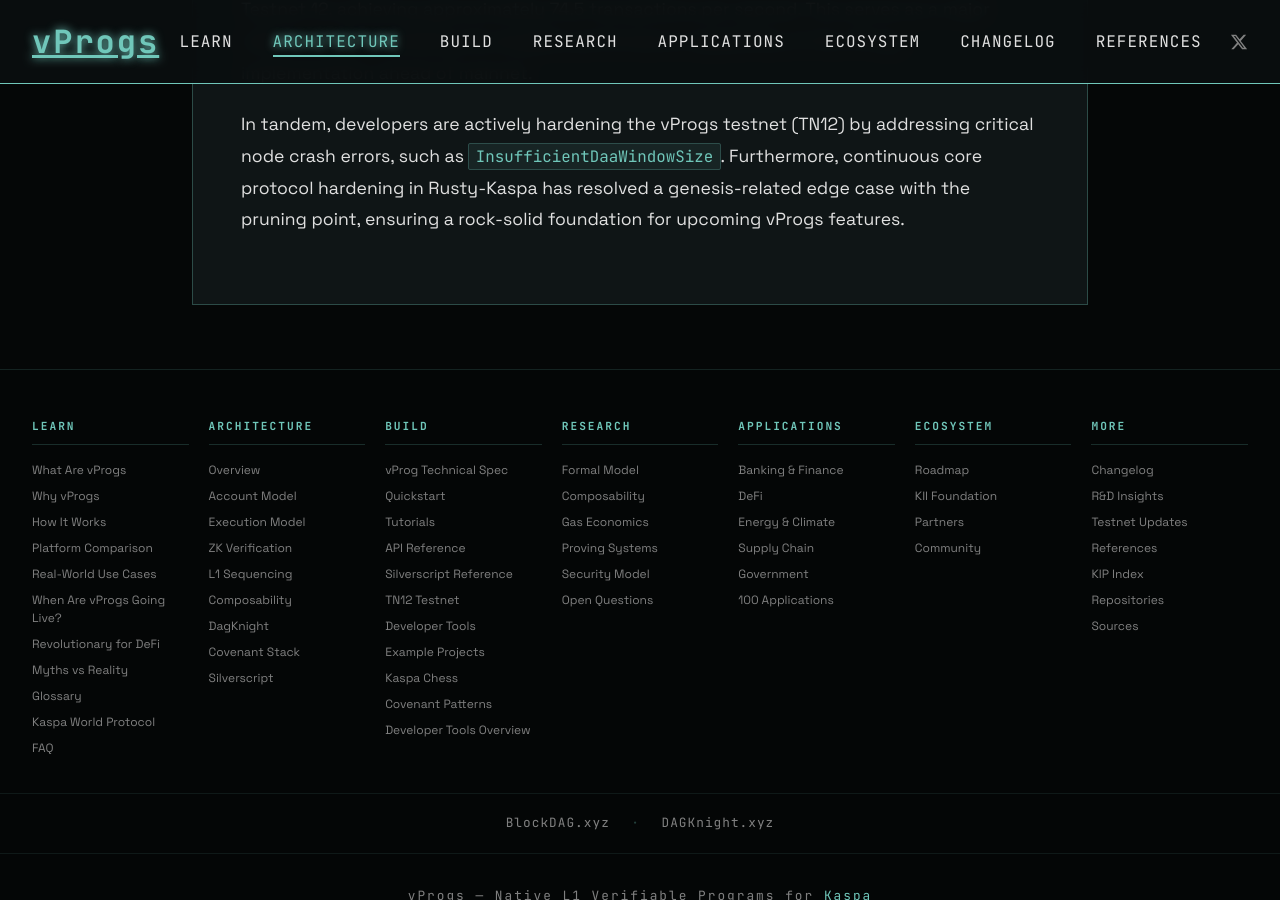
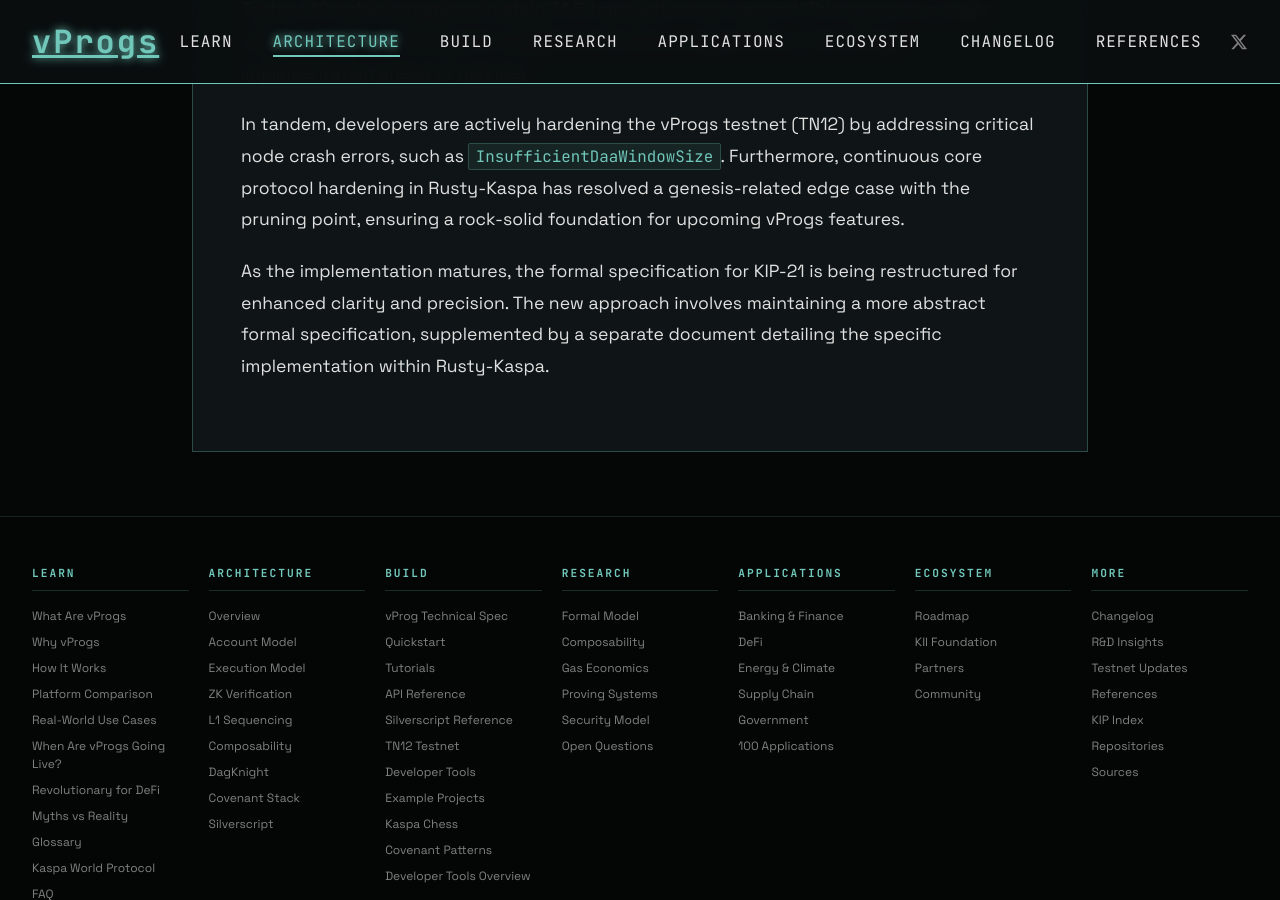
Before and after one commit to creative-inference/vprogs.xyz, a Jekyll site: the page built from architecture/sequencing-mapping.md, in a window 1280 px wide and 900 px high, scrolled down 14558 px. Built offline with Jekyll 4.4.1, drawn with Linux system fonts in a browser that asks for light colours.

Commit message:
Note KIP-21 specification restructuring [auto]

```diff
--- a/architecture/sequencing-mapping.md
+++ b/architecture/sequencing-mapping.md
@@ -362,3 +362,7 @@
 Rothschild, the virtual state machine processor for vProgs (KIP-21), is now running stably on Testnet 12, achieving approximately 74.5 transactions per second. This serves as a major milestone, demonstrating the tangible performance capabilities of the vProgs implementation ahead of mainnet.
 
 In tandem, developers are actively hardening the vProgs testnet (TN12) by addressing critical node crash errors, such as `InsufficientDaaWindowSize`. Furthermore, continuous core protocol hardening in Rusty-Kaspa has resolved a genesis-related edge case with the pruning point, ensuring a rock-solid foundation for upcoming vProgs features.
+
+
+
+As the implementation matures, the formal specification for KIP-21 is being restructured for enhanced clarity and precision. The new approach involves maintaining a more abstract formal specification, supplemented by a separate document detailing the specific implementation within Rusty-Kaspa.
```
